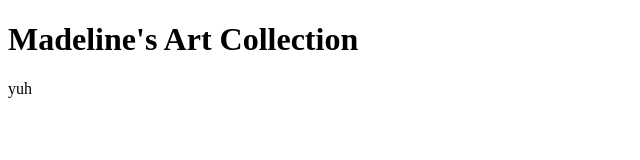
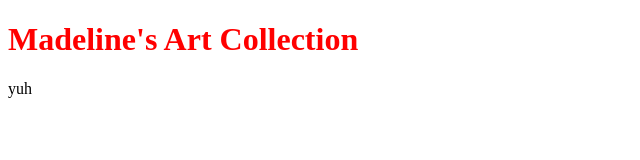
Before and after one commit to madelinePrickette/collection-of-my-art-fun, a plain HTML site: page index.html in a window 1280 px wide. Shown: the whole page, without its empty margins (0-640 px from the left). Drawn offline with Linux system fonts and the light colour scheme.

Commit message:
linked html to css stylesheet

```diff
--- a/index.html
+++ b/index.html
@@ -4,6 +4,8 @@
     <meta charset="UTF-8">
     <meta http-equiv="X-UA-Compatible" content="IE=edge">
     <meta name="viewport" content="width=device-width, initial-scale=1.0">
+    <!-- link to stylesheet-->
+    <link href="main.css" rel="stylesheet" />
     <title>Collection of my Art</title>
 </head>
 <body>
--- a/main.css
+++ b/main.css
@@ -0,0 +1,3 @@
+h1 {
+    color: red;
+}
```
